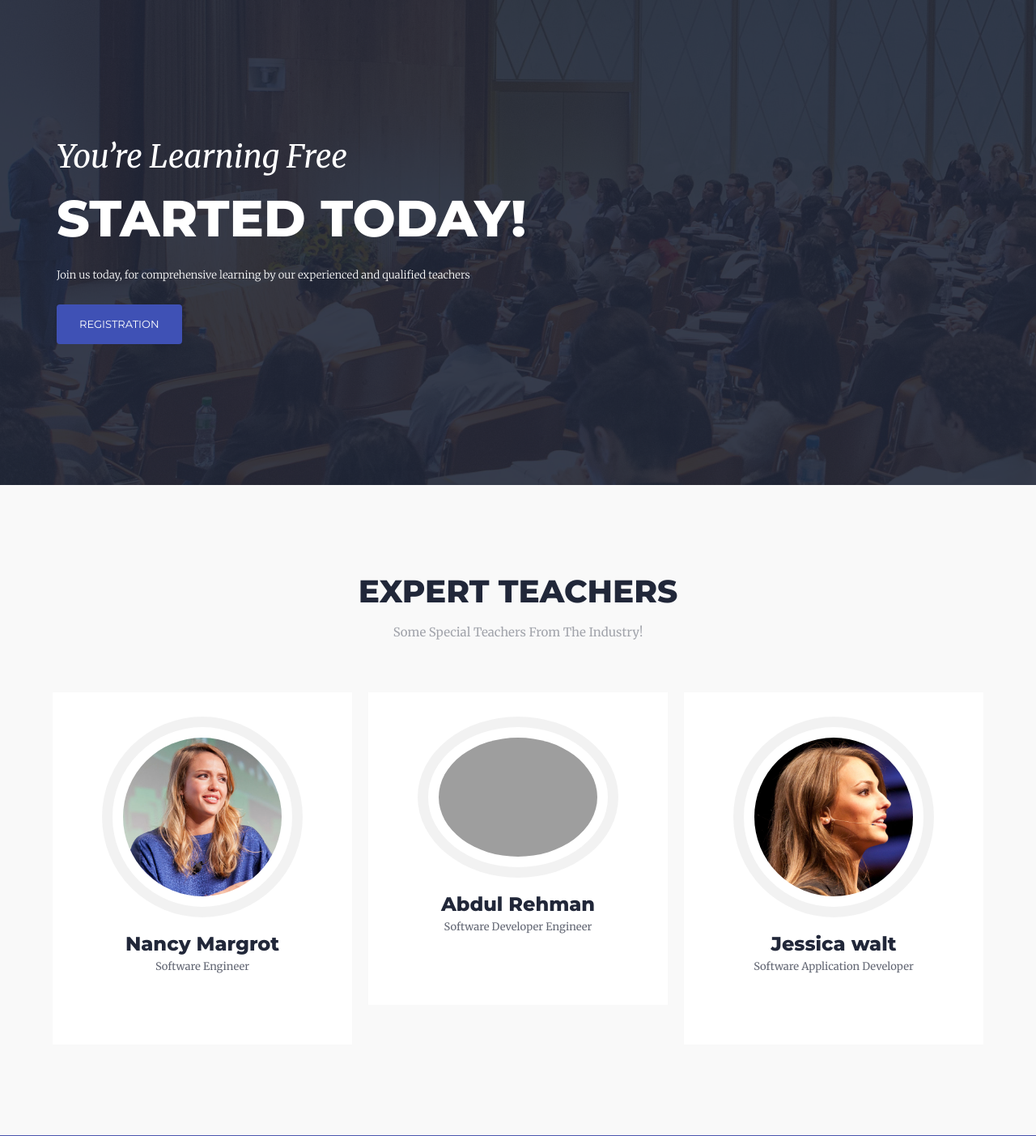
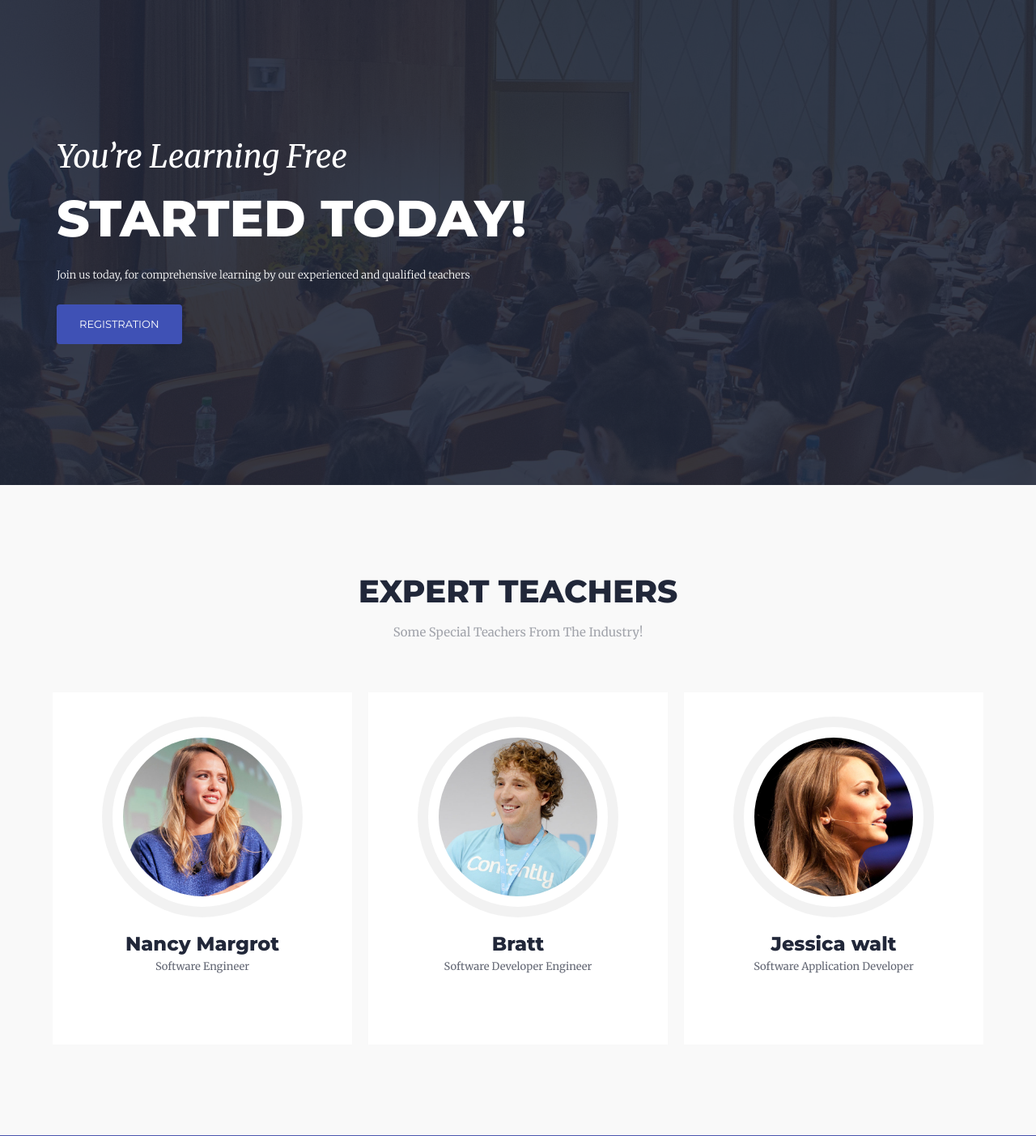
Before and after one commit to fe-iron/course_registration, a Django app: template course/templates/home-slider.html in a window 1280 px wide. Shown: the part 3054-4457 px from the top of the page at 81% size. Run offline with Django 3.2, Linux system fonts and the light colour scheme; the template is opened without the code that fills it, so the values that code supplies are empty; some libraries are stand-ins or nearby versions; some web fonts are replaced; grey boxes are pictures that could not be loaded.

Commit message:
edit in home

```diff
--- a/course/templates/home-slider.html
+++ b/course/templates/home-slider.html
@@ -441,7 +441,7 @@
                             <div class="item">
                                 <div class="csi-single-teacher">
                                     <figure>
-                                        <img src="{% static 'assets/img/teachers/teacher2.jpg '%}" alt="">
+                                        <img src="{% static 'assets/img/teachers/teacher2.jpg' %}" alt="">
                                         <figcaption>
                                             <div class="csi-hover-link">
                                                 <div class="csi-vertical">
@@ -451,7 +451,7 @@
                                         </figcaption>
                                     </figure>
                                     <div class="teacher-info">
-                                        <h2 class="name"><a href="teacher-list">Abdul Rehman</a></h2>
+                                        <h2 class="name"><a href="teacher-list">Bratt</a></h2>
                                         <h4 class="designation">Software Developer Engineer</h4>
                                         <ul class="list-inline ">
                                             <li><a href="#"><i class="icofont icofont-social-twitter"></i></a></li>
```
